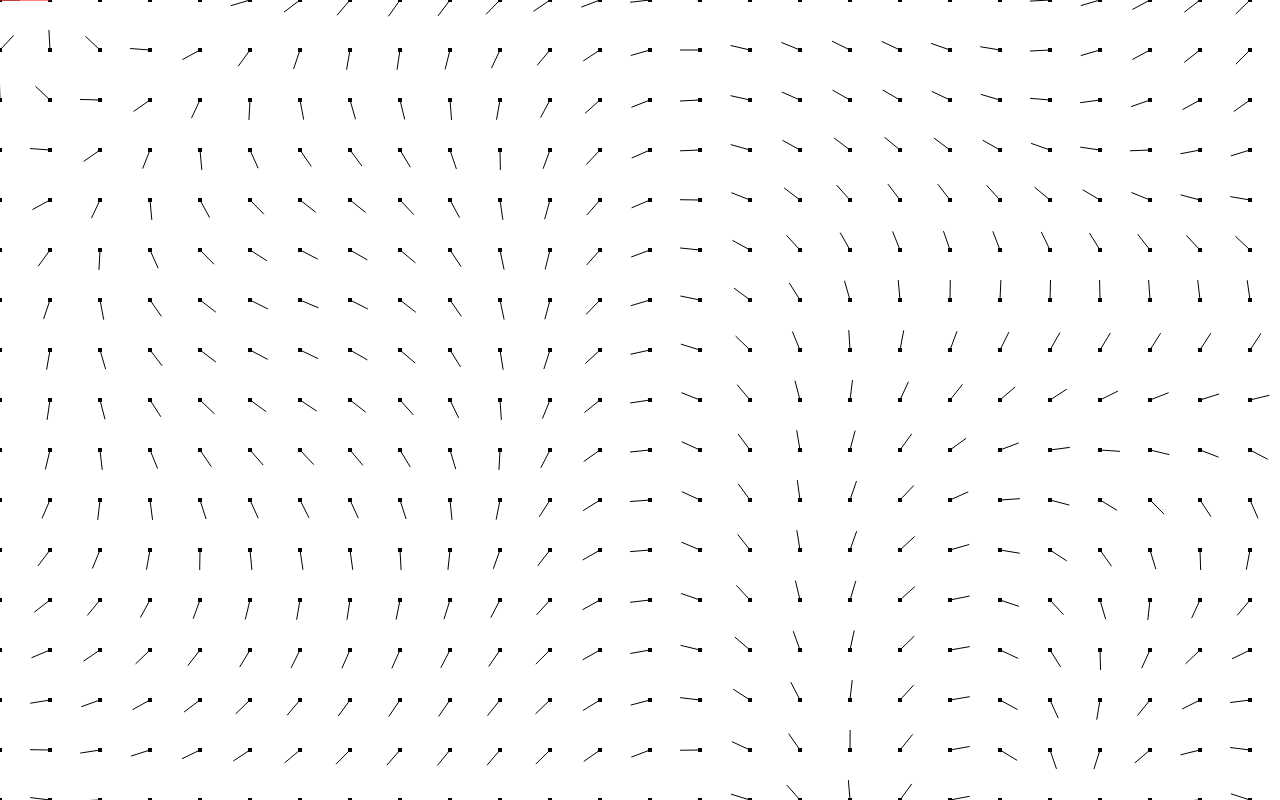
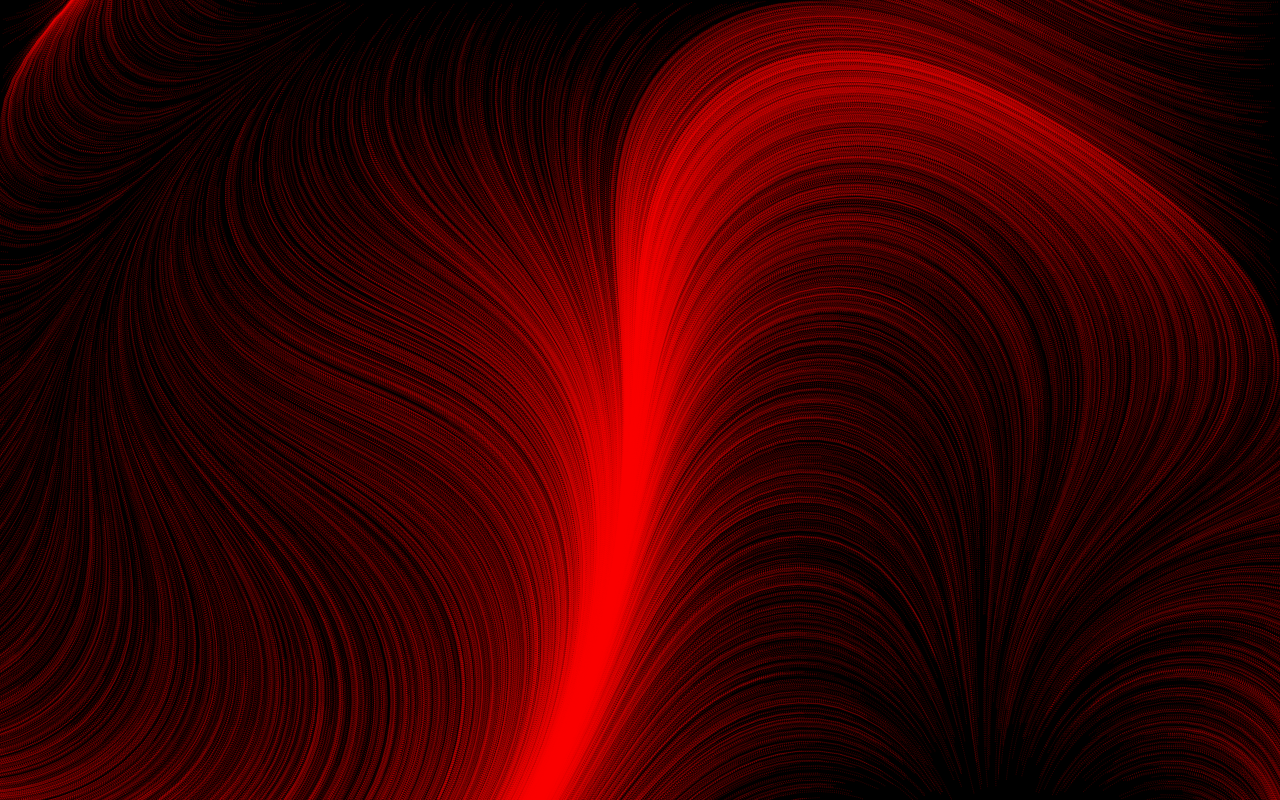
Before and after one commit to ArseneBrosy/flow-fields, a plain HTML site: page index.html in a window 1280 px wide. Drawn offline with Linux system fonts and the light colour scheme.

Commit message:
draw flows

```diff
--- a/css/styles.css
+++ b/css/styles.css
@@ -10,6 +10,7 @@
 body {
     height: 100vh;
     width: 100vw;
+    background-color: black;
 }
 
 canvas {
--- a/index.html
+++ b/index.html
@@ -7,7 +7,7 @@
 
     <link rel="stylesheet" href="./css/styles.css">
 </head>
-<body oncontextmenu="return false;">
+<body>
     <canvas id="game"></canvas>
     <!--MAIN SCRIPT-->
     <script src="./js/perlin.js"></script>
--- a/js/script.js
+++ b/js/script.js
@@ -5,11 +5,14 @@ let ctx = canvas.getContext("2d");
 canvas.width = canvas.clientWidth;
 canvas.height = canvas.clientHeight;
 
-//#region CONSTANTS
-const GRID_SIZE = 50;
-//#endregion
+//region CONSTANTS
+const GRID_SIZE = 20;
+const SLIPERINESS = 0.3;
+const PARTCLE_COUNT = 10000;
+const SPEED = 5;
+//endregion
 
-//#region VARIABLES
+//region VARIABLES
 // mouse
 let mouseX = 0;
 let mouseY = 0;
@@ -17,7 +20,7 @@ let mouseY = 0;
 // vectors
 noise.seed(Math.random());
 let vectors = [];
-let perlinZoom = 0.03;
+let perlinZoom = 0.01;
 for (let y = 0; y <= Math.ceil(canvas.height / GRID_SIZE); y++) {
     let newLine = [];
     for (let x = 0; x <= Math.ceil(canvas.width / GRID_SIZE); x++) {
@@ -26,17 +29,18 @@ for (let y = 0; y <= Math.ceil(canvas.height / GRID_SIZE); y++) {
     vectors.push(newLine);
 }
 
-let particles = [
-    {
-        x: 100,
-        y: 100,
+let particles = [];
+for (let i = 0; i < PARTCLE_COUNT; i++) {
+    particles.push({
+        x: Math.random() * canvas.width,
+        y: Math.random() * canvas.height,
         velocityX: 0,
         velocityY: 0
-    }
-];
-//#endregion
+    });
+}
+//endregion
 
-//#region FUNCTIONS
+//region FUNCTIONS
 function Distance(x1, y1, x2, y2) {
     return Math.sqrt(Math.abs(x1 - x2)**2 + Math.abs(y1 - y2)**2);
 }
@@ -67,16 +71,27 @@ function forceAtPoint(x, y) {
         y: yValue
     }
 }
-//#endregion
+//endregion
 
 setInterval(() => {
-    // resize canvas
-    canvas.width = canvas.clientWidth;
-    canvas.height = canvas.clientHeight;
+    //region PHYSICS
+    for (let [index, particle] of particles.entries()) {
+        try {
+            let force = forceAtPoint(particle.x, particle.y);
+            particle.velocityX += force.x;
+            particle.velocityY += force.y;
+            particle.velocityX *= SLIPERINESS;
+            particle.velocityY *= SLIPERINESS;
+            particle.x += particle.velocityX * SPEED;
+            particle.y += particle.velocityY * SPEED;
+        } catch {
+            particles.splice(index, 1);
+        }
+    }
+    //endregion
 
-    //#region DRAW
-    ctx.strokeStyle = "black";
-    for (let y = 0; y < vectors.length; y++) {
+    //region DRAW
+    /*for (let y = 0; y < vectors.length; y++) {
         for (let x = 0; x < vectors[0].length; x++) {
             let vectorLength = 20;
             ctx.beginPath()
@@ -86,17 +101,13 @@ setInterval(() => {
 
             ctx.fillRect(x * GRID_SIZE - 2, y * GRID_SIZE - 2, 4, 4);
         }
+    }*/
+
+    ctx.fillStyle = "rgba(255, 0, 0, 0.2)";
+    for (let particle of particles) {
+        ctx.fillRect(particle.x, particle.y, 1, 1);
     }
-
-    let force = forceAtPoint(mouseX, mouseY);
-    let mouseVectorLength = 50;
-
-    ctx.strokeStyle = "red";
-    ctx.beginPath()
-    ctx.moveTo(mouseX, mouseY);
-    ctx.lineTo(mouseX + force.x * mouseVectorLength, mouseY + force.y * mouseVectorLength);
-    ctx.stroke()
-    //#endregion
+    //endregion
 }, 1);
 
 document.addEventListener("mousemove", (e) => {
```
